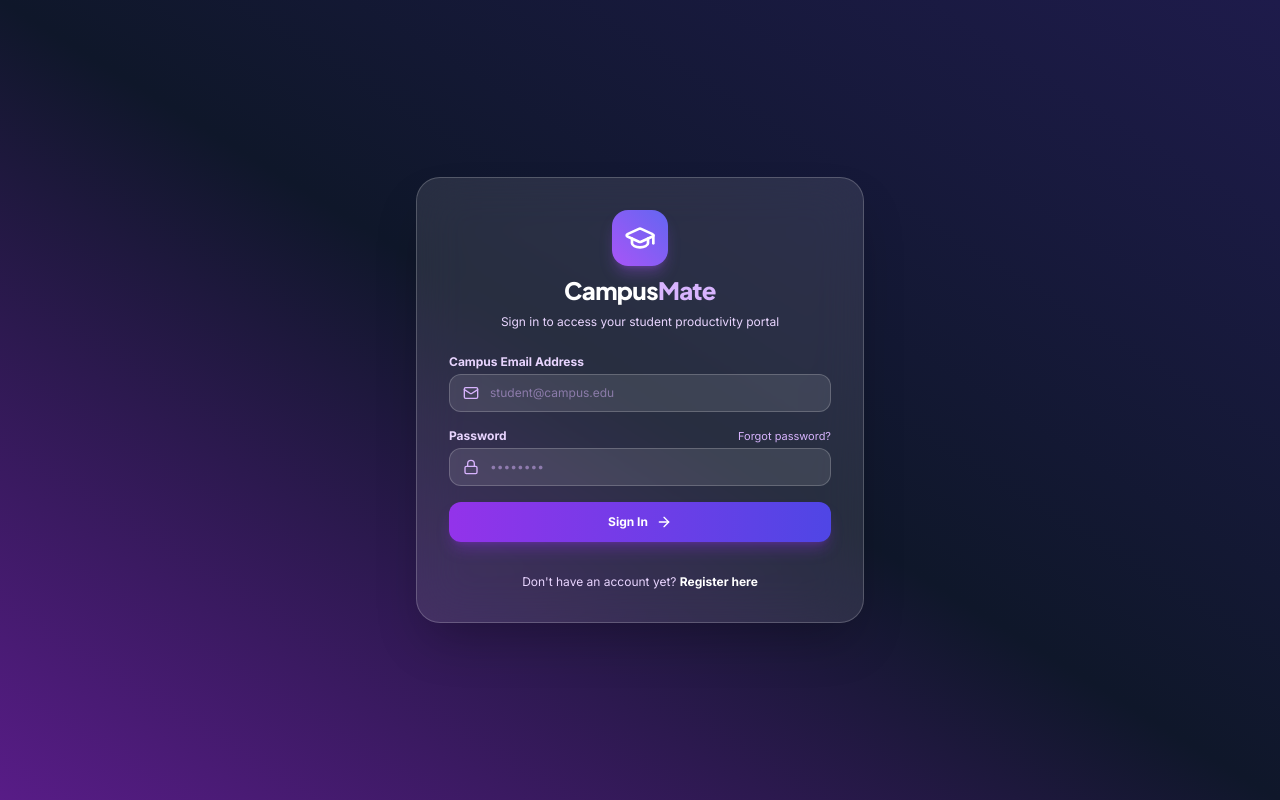
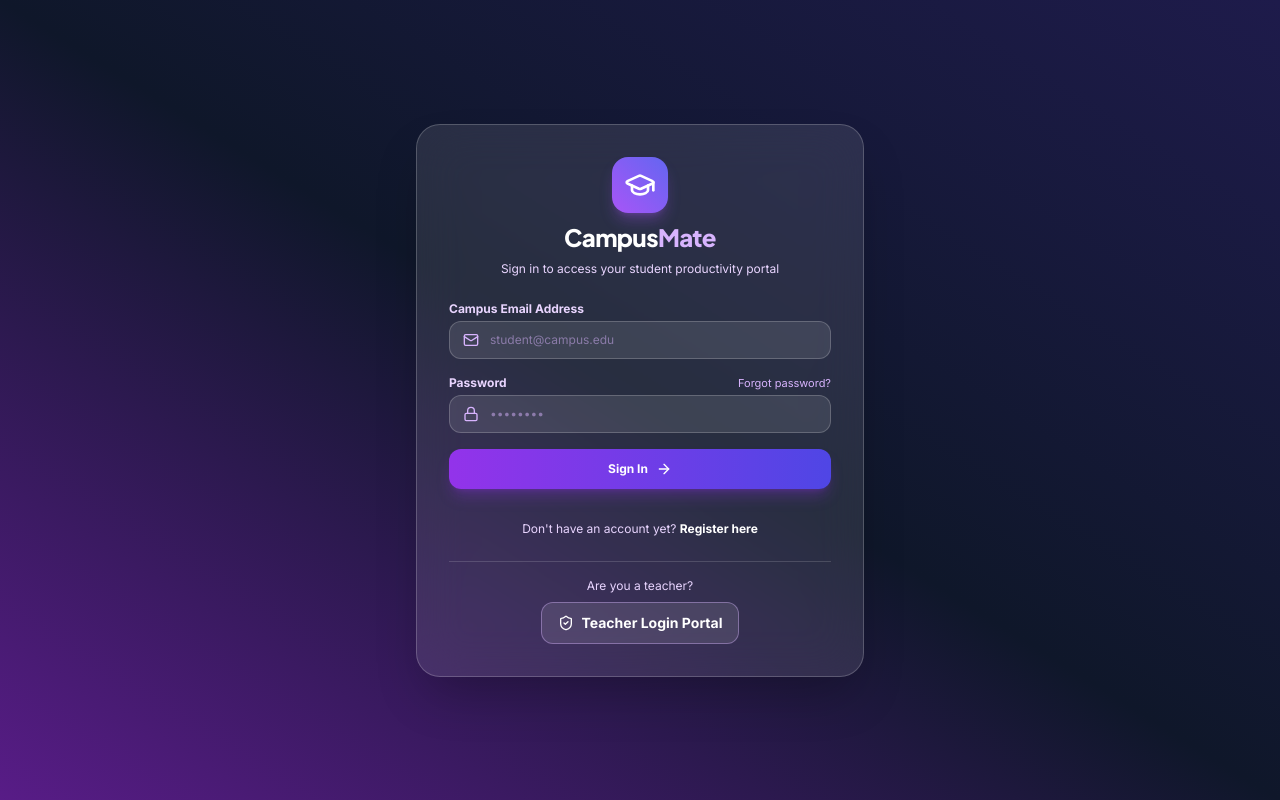
Before and after one commit to monstersugu888-byte/student-marketplace, a Next.js app: page /auth/login in a window 1280 px wide. Built offline with nearby package versions, Linux system fonts and the light colour scheme; no server answers; the database is empty.

Commit message:
Add teacher portal link to login page

```diff
--- a/src/app/auth/login/page.tsx
+++ b/src/app/auth/login/page.tsx
@@ -106,6 +106,13 @@ export default function LoginPage() {
             Register here
           </Link>
         </p>
+        <div className="border-t border-white/15 pt-4 text-center">
+          <p className="mb-2 text-xs text-purple-200">Are you a teacher?</p>
+          <Link href="/teacher/login" className="inline-flex items-center gap-2 rounded-xl border border-purple-300/40 bg-white/10 px-4 py-2.5 text-sm font-bold text-white transition hover:bg-white/20">
+            <ShieldCheck className="h-4 w-4" />
+            Teacher Login Portal
+          </Link>
+        </div>
       </div>
     </div>
   );
```
